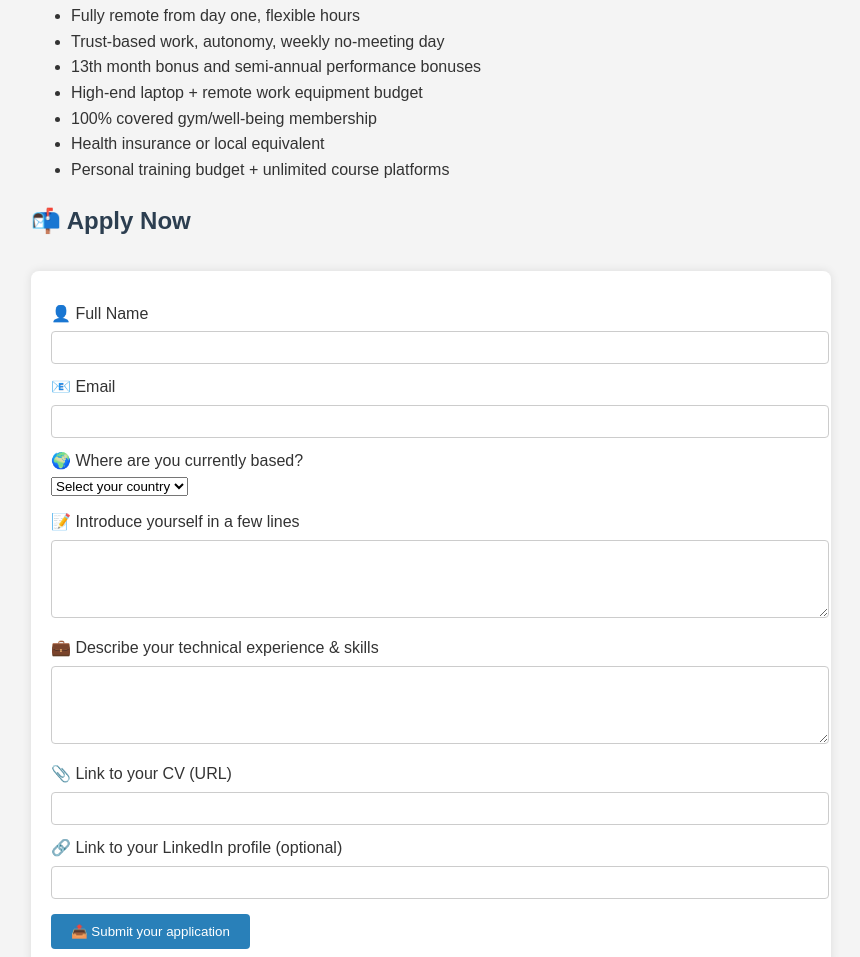
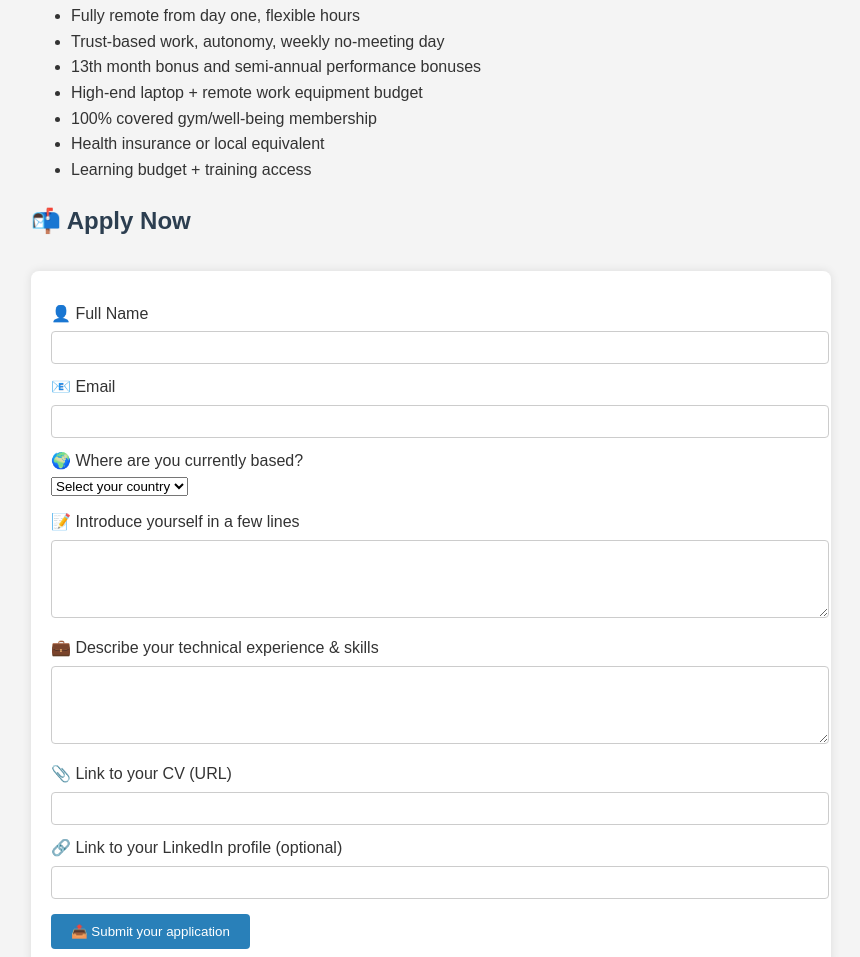
Before and after one commit to djabayy/bnm_holding, a plain HTML site: page job/POS/fvdgfdd8-1.html in a window 1280 px wide. Shown: the part 1268-2225 px from the top of the page, without its empty margins (209-1069 px from the left). Drawn offline with Linux system fonts and the light colour scheme.

Commit message:
Update fvdgfdd8-1.html

```diff
--- a/job/POS/fvdgfdd8-1.html
+++ b/job/POS/fvdgfdd8-1.html
@@ -96,7 +96,7 @@
     <li>High-end laptop + remote work equipment budget</li>
     <li>100% covered gym/well-being membership</li>
     <li>Health insurance or local equivalent</li>
-    <li>Personal training budget + unlimited course platforms</li>
+    <li>Learning budget + training access</li>
   </ul>
 
   <h2>📬 Apply Now</h2>
```
